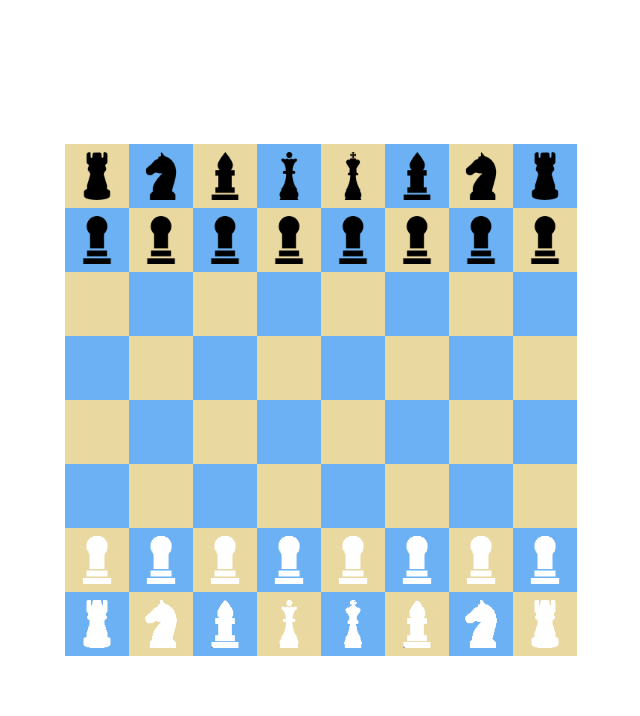
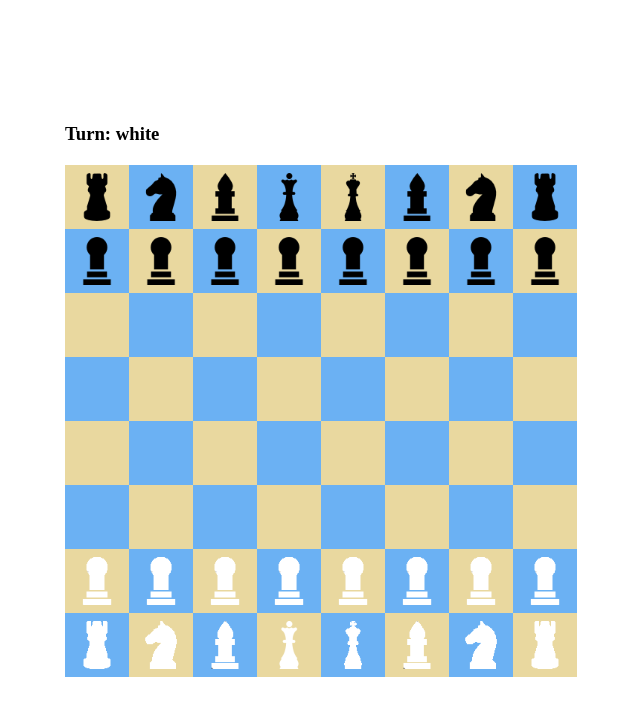
Before and after one commit to Domior/chess-app-react-ts, a React (Create React App) app: page / in a window 1280 px wide. Shown: the top 716 px of the page, without its empty margins (319-959 px from the left). Built offline with nearby package versions, Linux system fonts and the light colour scheme.

Commit message:
turn changing

```diff
--- a/src/App.tsx
+++ b/src/App.tsx
@@ -3,12 +3,19 @@
 import BoardComponent from './components/BoardComponent';
 
 import { Board } from './models/Board';
+import { Colors } from './models/Colors';
+import { Player } from './models/Player';
 
 function App() {
   const [board, setBoard] = React.useState(new Board());
 
+  const [whitePlayer, setWhitePlayer] = React.useState(new Player(Colors.WHITE));
+  const [blackPlayer, setBlackPlayer] = React.useState(new Player(Colors.BLACK));
+  const [currentPlayer, setCurrentPlayer] = React.useState<Player | null>(null);
+
   React.useEffect(() => {
     restart();
+    setCurrentPlayer(whitePlayer);
   }, []);
 
   function restart() {
@@ -18,9 +25,18 @@
     setBoard(newBoard);
   }
 
+  function swapPlayer() {
+    setCurrentPlayer(currentPlayer?.color === Colors.WHITE ? blackPlayer : whitePlayer);
+  }
+
   return (
     <div className="app">
-      <BoardComponent board={board} setBoard={setBoard} />
+      <BoardComponent
+        board={board}
+        setBoard={setBoard}
+        currentPlayer={currentPlayer}
+        swapPlayer={swapPlayer}
+      />
     </div>
   );
 }
--- a/src/components/BoardComponent.tsx
+++ b/src/components/BoardComponent.tsx
@@ -4,21 +4,32 @@
 
 import { Board } from '../models/Board';
 import { Cell } from '../models/Cell';
+import { Player } from '../models/Player';
 
 interface BoardProps {
   board: Board;
   setBoard: (board: Board) => void;
+  currentPlayer: Player | null;
+  swapPlayer: () => void;
 }
 
-const BoardComponent: FC<BoardProps> = ({ board, setBoard }) => {
+const BoardComponent: FC<BoardProps> = ({
+  board,
+  setBoard,
+  currentPlayer,
+  swapPlayer,
+}) => {
   const [selectedCell, setSelectedCell] = React.useState<Cell | null>(null);
 
   function clickCell(cell: Cell) {
     if (selectedCell && selectedCell !== cell && selectedCell.figure?.canMove(cell)) {
       selectedCell.moveFigure(cell);
+      swapPlayer();
       setSelectedCell(null);
     } else {
+      if (cell.figure?.color === currentPlayer?.color) {
         setSelectedCell(cell);
+      }
     }
   }
 
@@ -37,6 +48,8 @@
   }, [selectedCell]);
 
   return (
+    <div>
+      <h3 style={{ marginBottom: '20px' }}>Turn: {currentPlayer?.color}</h3>
       <div className="board">
         {board.cells.map((row, i) => (
           <React.Fragment key={i}>
@@ -51,6 +64,7 @@
           </React.Fragment>
         ))}
       </div>
+    </div>
   );
 };
 
--- a/src/models/Player.ts
+++ b/src/models/Player.ts
@@ -1 +1,9 @@
-export class Player {}
+import { Colors } from "./Colors";
+
+export class Player {
+  color: Colors
+
+  constructor(color: Colors) {
+    this.color = color
+  }
+}
```
Lines whose indentation alone changed are shown as unchanged.
